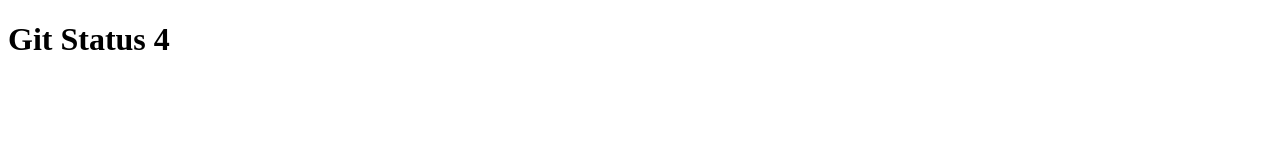
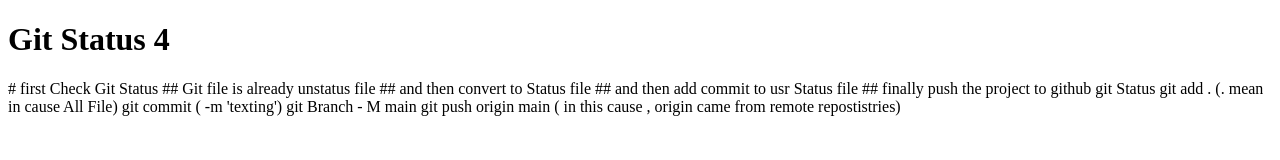
Before and after one commit to yewinnaingedem/icd1, a plain HTML site: page index4.html in a window 1280 px wide. Drawn offline with Linux system fonts and the light colour scheme.

Commit message:
modified index4.html

```diff
--- a/index4.html
+++ b/index4.html
@@ -7,5 +7,20 @@
 </head>
 <body>
     <h1>Git Status 4 </h1>
+    <div>
+        # first Check Git Status
+        ## Git file is already unstatus file
+        ## and then convert to Status file
+        ## and then add commit to usr Status file
+        ## finally push the project to github
+
+
+        git Status
+        git add . (. mean in cause All File)
+        git commit ( -m 'texting')
+        git Branch - M main
+        git push origin main ( in this cause , origin came from remote repostistries)
+
+    </div>
 </body>
 </html>
```
